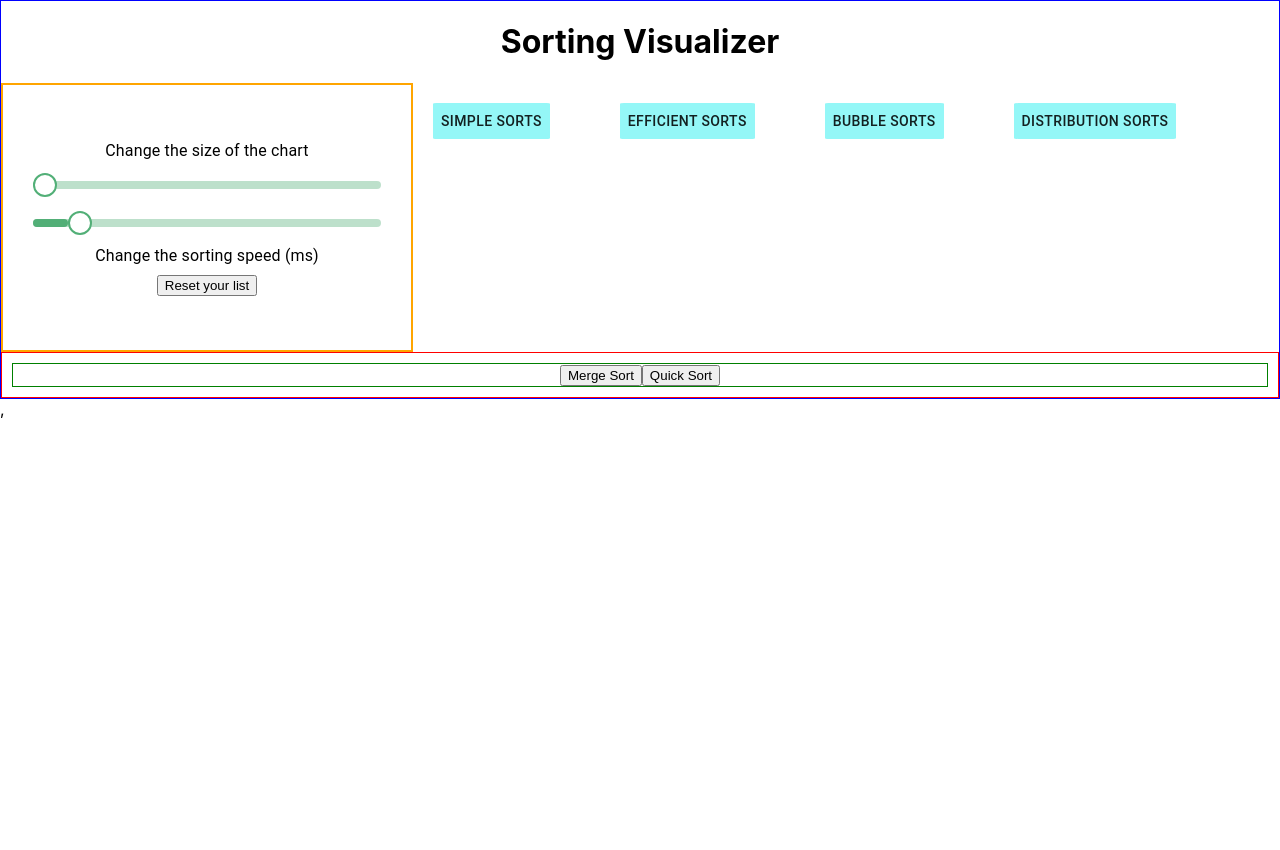
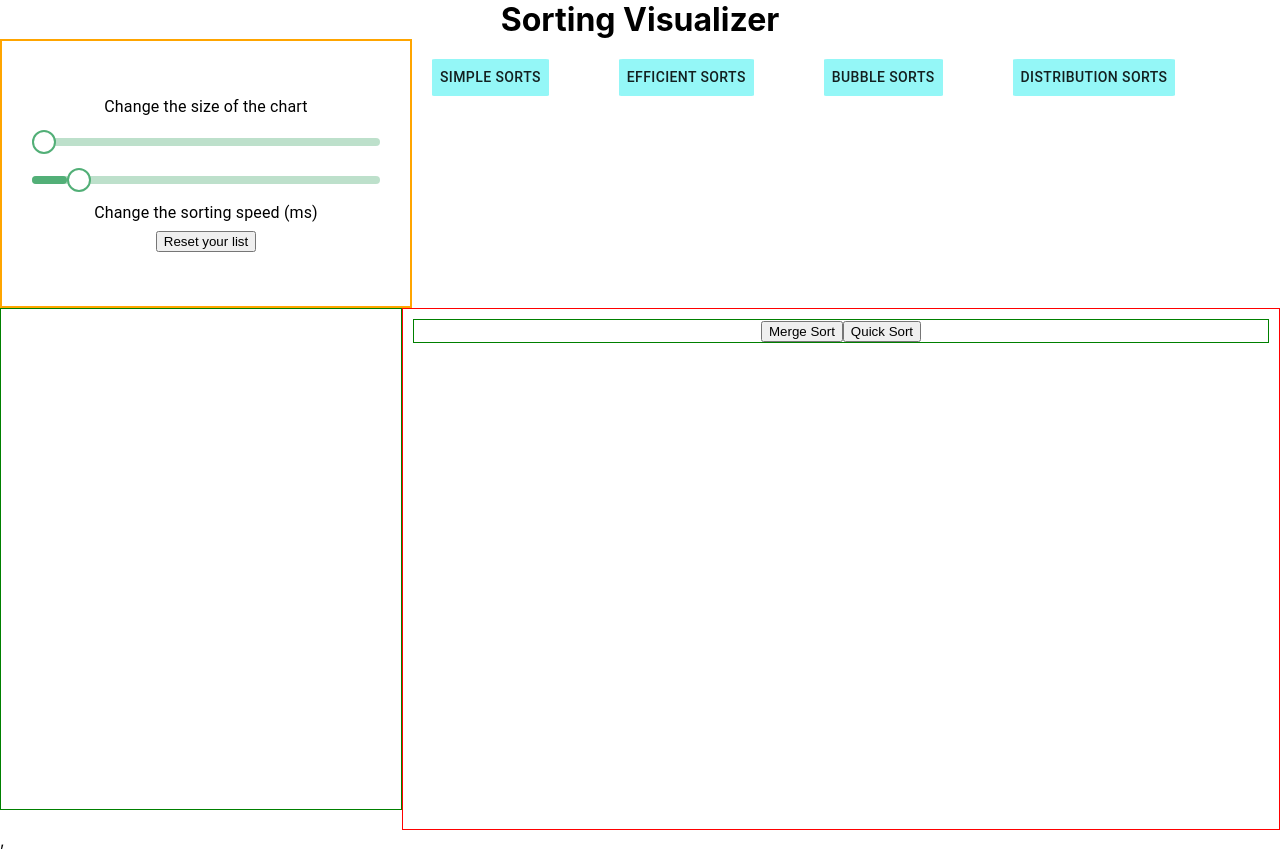
Before and after one commit to stephabauva/sorting_visualizer_react, a React (Create React App) app: page / in a window 1280 px wide. Before the commit the page ends 800 px from the top, so only its background shows below. Built offline with nearby package versions, Linux system fonts and the light colour scheme.

Commit message:
rearrange for code display block

```diff
--- a/src/App.css
+++ b/src/App.css
@@ -1,6 +1,10 @@
 .App {
   text-align: center;
-  border: 1px solid blue;
+  /* border: 1px solid blue; */
+}
+
+h1 {
+  margin: 0;
 }
 
 #topbar {
@@ -8,6 +12,10 @@
   overflow: auto;
   min-height: 20px;
 
+}
+
+#code-and-viz-container {
+  border: 1px solid blue;
 }
 
 #slider-button-container {
@@ -38,3 +46,27 @@
   border-radius: 3%;
   float:left;
 }
+
+#code-and-viz-container{
+  /* display: inline-block; */
+}
+
+#code-and-button-container{
+  border: 1px solid red;
+  width: 400px;
+  height: 500px;
+  float:left;
+}
+.code-container {
+  height: 500px;
+  width: 400px;
+  border: 1px solid green;
+}
+
+#languages-container{
+  height: 500px;
+  width: 400px;
+  border: 1px solid green;
+  float:left;
+  margin-bottom:  0px;
+}
--- a/src/App.js
+++ b/src/App.js
@@ -1,5 +1,6 @@
 import SimpleMenu from "./components/Menu"
 import InputSlider from "./components/Slider"
+import languages from "./components/languages"
 import SortingVisualizer from "./sortingVisualizer/SortingVisualizer"
 import './App.css';
 import React from "react";
@@ -28,6 +29,7 @@ function App(props) {
             <div id="slider-button-container"><InputSlider /></div>
             <div id="menu-container">{menuList}</div>
         </div>
+        <div id="languages-container"><languages /></div>
         <div id="visualizer-container"><SortingVisualizer /></div>
     </div>
 
--- a/src/components/Slider.js
+++ b/src/components/Slider.js
@@ -75,7 +75,7 @@ export default function InputSlider(props) {
     if (newValue > 0) {
       setSliderValue(newValue); //updates the previous value of the slider
       // create a liste of random number with length of newValue
-      const newArray = [...Array(newValue)].map(_=>Math.ceil(Math.random()*300));
+      const newArray = [...Array(newValue)].map(_=>Math.ceil(Math.random()*400));
       // dispatch the new list: update the store with our new list
       store.dispatch({
         type: 'SET_LIST',
--- /dev/null
+++ b/src/components/languages.js
@@ -0,0 +1,13 @@
+export default function languages() {
+    return (
+<div id="code-and-viz-container">
+    <div id="code-and-button-container">
+      <div className="prog-languages">
+        <button >Javascript</button>
+        <button >Python3</button>
+      </div>
+      <div className="code-container"></div>
+    </div>
+</div>
+    )
+}
--- a/src/sortingVisualizer/SortingVisualizer.css
+++ b/src/sortingVisualizer/SortingVisualizer.css
@@ -1,13 +1,19 @@
+.visualizer-container {
+  width: 100px;
+}
+
 .array-container {
     /* position: absolute; */
     left: 100px;
     /* top: 100px; */
     border: 1px solid red;
-    height: fit-content;
+    height: 500px; /*fit-content;*/
     white-space: nowrap;
     padding: 10px;
     margin-left: auto;
     margin-right: auto;
+    overflow: auto;
+
   }
 
 .array-bar {
--- a/src/sortingVisualizer/SortingVisualizer.js
+++ b/src/sortingVisualizer/SortingVisualizer.js
@@ -23,7 +23,7 @@ const COMPARE_COLOR = 'red';
 const OVERWRITTE_COLOR = '#8000ff';
 const SWAP_COLOR = '#8000ff';
 const FINAL_SORTED_COLOR = '#7dff84';
-const ANIMATION_SPEED_MS = 25;
+const ANIMATION_SPEED_MS = 10;
 
 class SortingVisualizer extends React.Component {
     constructor(props) {
@@ -156,6 +156,10 @@ class SortingVisualizer extends React.Component {
 
     render() {
         return <div className='array-container'>
+            <div className='buttons-container'>
+                <button onClick={() => this.mergeSort()}>Merge Sort</button>
+                <button onClick={() => this.quickSort()}>Quick Sort</button>
+            </div>
             {this.state.array.map((value, idx) => (
                 <div
                 className="array-bar"
@@ -163,13 +167,9 @@ class SortingVisualizer extends React.Component {
                 style={{
                     backgroundColor: INIT_COLOR,
                     height: `${value}px`,
-                    width: `${(2/3)*window.innerWidth/this.state.array.length}px`,
+                    width: `${(1.50/3)*window.innerWidth/this.state.array.length}px`,
                 }}></div>
             ))}
-            <div className='buttons-container'>
-                <button onClick={() => this.mergeSort()}>Merge Sort</button>
-                <button onClick={() => this.quickSort()}>Quick Sort</button>
-            </div>
         </div> ;
     };
 }
```
